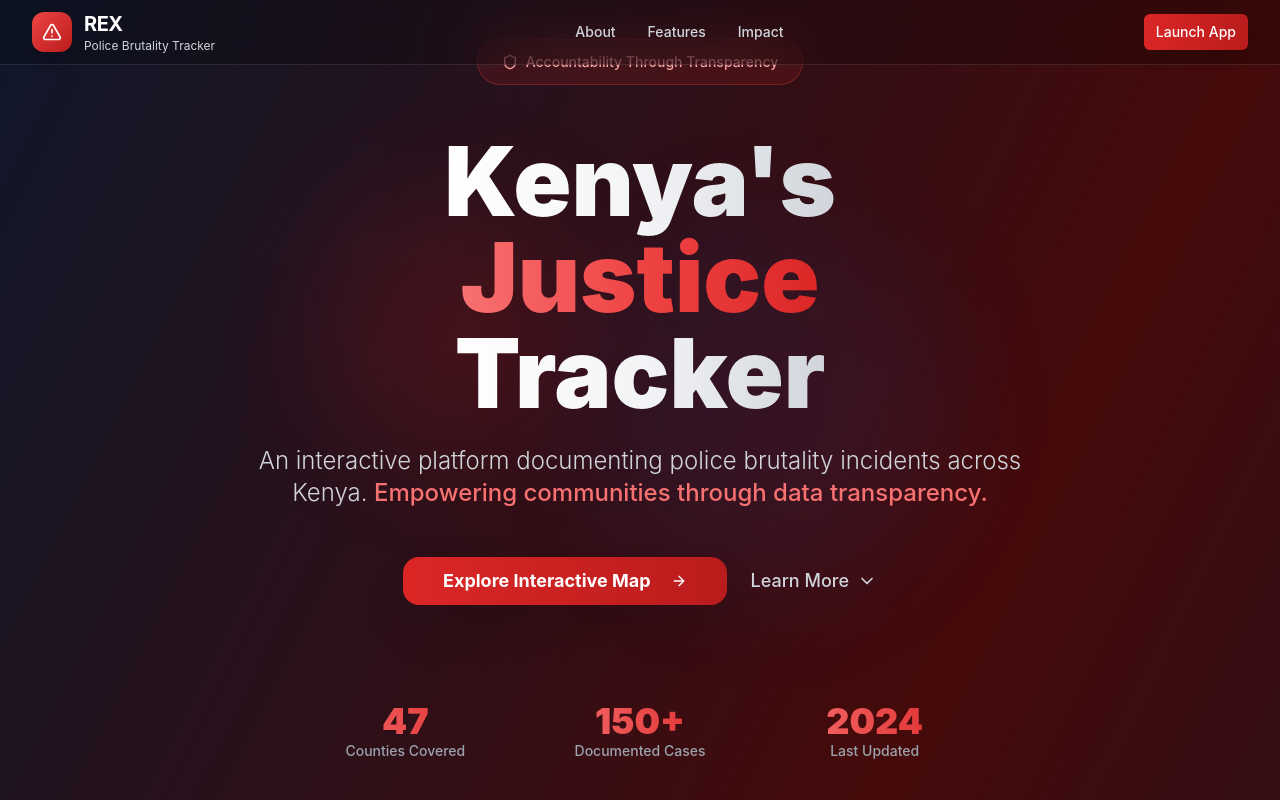
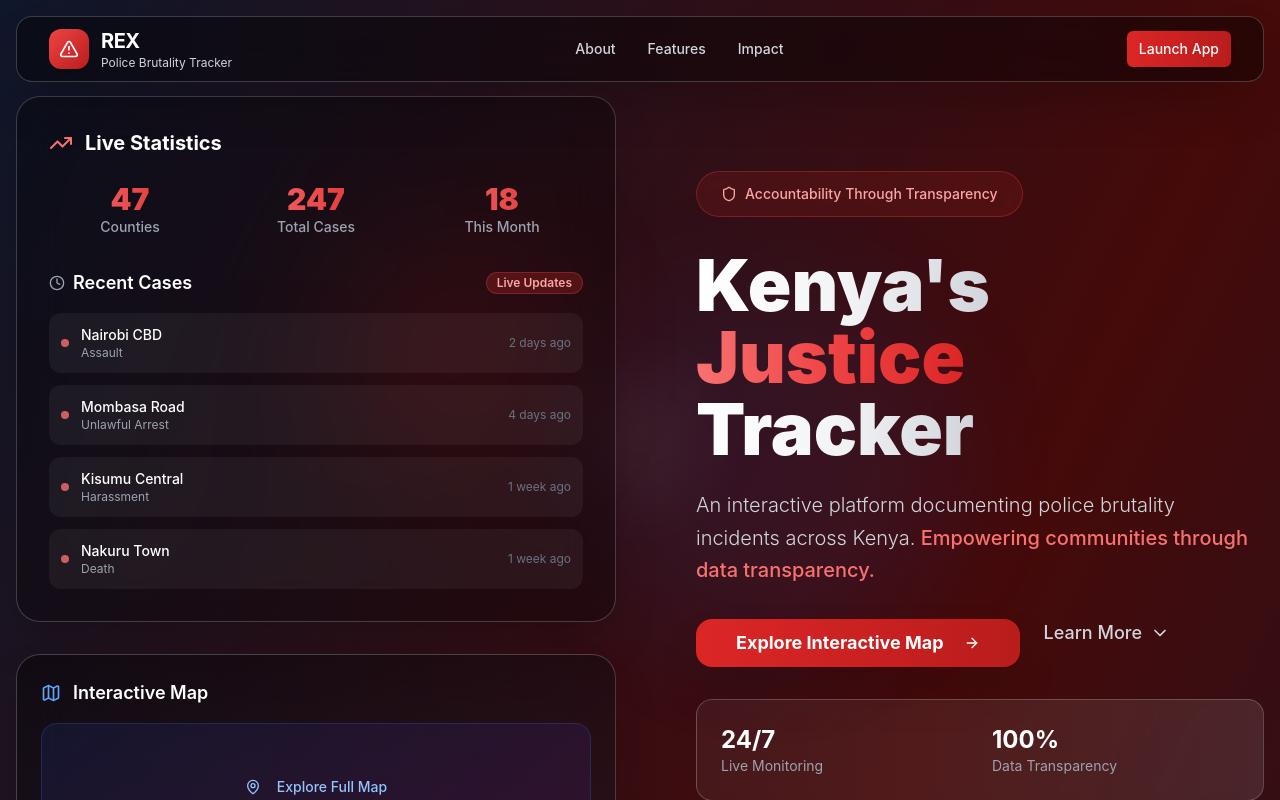
Before and after one commit to SK3CHI3/REX, a React (Vite) app: page / in a window 1280 px wide. Shown: the top 800 px of the page. Built offline with nearby package versions, Linux system fonts and the light colour scheme.

Commit message:
Refactor: Improve homepage hero section
- Move main text to the right side of the hero section.
- Make the header section "hanging".
- Add more data or recent cases to the homepage.

```diff
--- a/src/pages/Home.tsx
+++ b/src/pages/Home.tsx
@@ -1,6 +1,7 @@
 
-import { MapPin, ArrowRight, Shield, Users, Eye, Calendar, AlertTriangle, ChevronDown } from 'lucide-react';
+import { MapPin, ArrowRight, Shield, Users, Eye, Calendar, AlertTriangle, ChevronDown, TrendingUp, Clock, MapIcon } from 'lucide-react';
 import { Button } from '@/components/ui/button';
+import { Badge } from '@/components/ui/badge';
 import { useNavigate } from 'react-router-dom';
 
 const Home = () => {
@@ -15,11 +16,19 @@ const Home = () => {
     element?.scrollIntoView({ behavior: 'smooth' });
   };
 
+  // Recent cases data
+  const recentCases = [
+    { location: 'Nairobi CBD', date: '2 days ago', type: 'Assault' },
+    { location: 'Mombasa Road', date: '4 days ago', type: 'Unlawful Arrest' },
+    { location: 'Kisumu Central', date: '1 week ago', type: 'Harassment' },
+    { location: 'Nakuru Town', date: '1 week ago', type: 'Death' },
+  ];
+
   return (
     <div className="min-h-screen bg-gradient-to-br from-slate-900 via-red-950 to-slate-900 text-white overflow-x-hidden">
-      {/* Navigation Header */}
-      <nav className="fixed top-0 left-0 right-0 z-50 bg-black/20 backdrop-blur-xl border-b border-white/10">
-        <div className="max-w-7xl mx-auto px-4 sm:px-6 lg:px-8">
+      {/* Floating Navigation Header */}
+      <nav className="fixed top-4 left-4 right-4 z-50 bg-black/40 backdrop-blur-2xl border border-white/20 rounded-2xl shadow-2xl">
+        <div className="max-w-7xl mx-auto px-6 lg:px-8">
           <div className="flex items-center justify-between h-16">
             <div className="flex items-center space-x-3">
               <div className="w-10 h-10 bg-gradient-to-br from-red-500 to-red-700 rounded-xl flex items-center justify-center shadow-lg">
@@ -34,19 +43,19 @@ const Home = () => {
             <div className="hidden md:flex items-center space-x-8">
               <button
                 onClick={() => scrollToSection('about')}
-                className="text-gray-300 hover:text-white transition-colors text-sm font-medium"
+                className="text-gray-300 hover:text-white transition-colors text-sm font-medium hover:scale-105 transform duration-200"
               >
                 About
               </button>
               <button
                 onClick={() => scrollToSection('features')}
-                className="text-gray-300 hover:text-white transition-colors text-sm font-medium"
+                className="text-gray-300 hover:text-white transition-colors text-sm font-medium hover:scale-105 transform duration-200"
               >
                 Features
               </button>
               <button
                 onClick={() => scrollToSection('impact')}
-                className="text-gray-300 hover:text-white transition-colors text-sm font-medium"
+                className="text-gray-300 hover:text-white transition-colors text-sm font-medium hover:scale-105 transform duration-200"
               >
                 Impact
               </button>
@@ -55,7 +64,7 @@ const Home = () => {
             <Button
               onClick={handleEnterApp}
               size="sm"
-              className="bg-gradient-to-r from-red-600 to-red-700 hover:from-red-700 hover:to-red-800 text-white shadow-lg hover:shadow-xl transition-all"
+              className="bg-gradient-to-r from-red-600 to-red-700 hover:from-red-700 hover:to-red-800 text-white shadow-lg hover:shadow-xl transition-all hover:scale-105 transform duration-200"
             >
               Launch App
             </Button>
@@ -63,24 +72,107 @@ const Home = () => {
         </div>
       </nav>
 
-      {/* Hero Section */}
-      <section className="relative min-h-screen flex items-center justify-center px-4">
+      {/* Hero Section - Split Layout */}
+      <section className="relative min-h-screen flex items-center px-4 pt-24">
         {/* Background Elements */}
         <div className="absolute inset-0 overflow-hidden">
           <div className="absolute top-1/4 left-1/4 w-64 h-64 bg-red-600/20 rounded-full blur-3xl animate-pulse"></div>
           <div className="absolute bottom-1/4 right-1/4 w-96 h-96 bg-blue-600/10 rounded-full blur-3xl animate-pulse delay-1000"></div>
+          <div className="absolute top-1/2 left-1/2 transform -translate-x-1/2 -translate-y-1/2 w-32 h-32 bg-white/5 rounded-full blur-2xl"></div>
         </div>
 
-        <div className="relative max-w-6xl mx-auto text-center space-y-12">
+        <div className="relative max-w-7xl mx-auto w-full">
+          <div className="grid lg:grid-cols-2 gap-12 items-center">
+
+            {/* Left Side - Data Visualization & Recent Cases */}
+            <div className="space-y-8 animate-fade-in">
+              {/* Live Stats Card */}
+              <div className="bg-black/30 backdrop-blur-xl border border-white/20 rounded-3xl p-8 shadow-2xl">
+                <div className="flex items-center space-x-3 mb-6">
+                  <TrendingUp className="w-6 h-6 text-red-400" />
+                  <h3 className="text-xl font-bold">Live Statistics</h3>
+                </div>
+
+                <div className="grid grid-cols-3 gap-6 mb-8">
+                  <div className="text-center group">
+                    <div className="text-3xl font-black bg-gradient-to-r from-red-400 to-red-600 bg-clip-text text-transparent group-hover:scale-110 transition-transform">
+                      47
+                    </div>
+                    <div className="text-sm text-gray-400 font-medium">Counties</div>
+                  </div>
+                  <div className="text-center group">
+                    <div className="text-3xl font-black bg-gradient-to-r from-red-400 to-red-600 bg-clip-text text-transparent group-hover:scale-110 transition-transform">
+                      247
+                    </div>
+                    <div className="text-sm text-gray-400 font-medium">Total Cases</div>
+                  </div>
+                  <div className="text-center group">
+                    <div className="text-3xl font-black bg-gradient-to-r from-red-400 to-red-600 bg-clip-text text-transparent group-hover:scale-110 transition-transform">
+                      18
+                    </div>
+                    <div className="text-sm text-gray-400 font-medium">This Month</div>
+                  </div>
+                </div>
+
+                {/* Recent Cases */}
+                <div className="space-y-4">
+                  <div className="flex items-center justify-between">
+                    <h4 className="text-lg font-semibold flex items-center">
+                      <Clock className="w-4 h-4 mr-2 text-gray-400" />
+                      Recent Cases
+                    </h4>
+                    <Badge variant="secondary" className="bg-red-900/50 text-red-300 border-red-500/30">
+                      Live Updates
+                    </Badge>
+                  </div>
+
+                  <div className="space-y-3">
+                    {recentCases.map((case_, index) => (
+                      <div key={index} className="flex items-center justify-between p-3 bg-white/5 rounded-xl hover:bg-white/10 transition-colors">
+                        <div className="flex items-center space-x-3">
+                          <div className="w-2 h-2 bg-red-400 rounded-full animate-pulse"></div>
+                          <div>
+                            <p className="text-sm font-medium text-white">{case_.location}</p>
+                            <p className="text-xs text-gray-400">{case_.type}</p>
+                          </div>
+                        </div>
+                        <span className="text-xs text-gray-500">{case_.date}</span>
+                      </div>
+                    ))}
+                  </div>
+                </div>
+              </div>
+
+              {/* Map Preview */}
+              <div className="bg-gradient-to-br from-black/40 to-gray-900/40 backdrop-blur-xl border border-white/20 rounded-3xl p-6 shadow-2xl">
+                <div className="flex items-center space-x-3 mb-4">
+                  <MapIcon className="w-5 h-5 text-blue-400" />
+                  <h4 className="text-lg font-semibold">Interactive Map</h4>
+                </div>
+                <div className="bg-gradient-to-br from-blue-900/20 to-purple-900/20 rounded-2xl h-32 flex items-center justify-center border border-blue-500/20">
+                  <Button
+                    onClick={handleEnterApp}
+                    variant="ghost"
+                    className="text-blue-300 hover:text-white hover:bg-blue-600/20"
+                  >
+                    <MapPin className="w-4 h-4 mr-2" />
+                    Explore Full Map
+                  </Button>
+                </div>
+              </div>
+            </div>
+
+            {/* Right Side - Main Content */}
+            <div className="space-y-8 animate-fade-in lg:pl-8">
               {/* Badge */}
-          <div className="inline-flex items-center space-x-2 bg-red-900/30 backdrop-blur-sm border border-red-500/30 text-red-300 px-6 py-3 rounded-full text-sm font-medium animate-fade-in">
+              <div className="inline-flex items-center space-x-2 bg-red-900/30 backdrop-blur-sm border border-red-500/30 text-red-300 px-6 py-3 rounded-full text-sm font-medium">
                 <Shield className="w-4 h-4" />
                 <span>Accountability Through Transparency</span>
               </div>
 
               {/* Main Headline */}
-          <div className="space-y-6 animate-fade-in">
-            <h1 className="text-5xl sm:text-7xl lg:text-8xl font-black leading-tight">
+              <div className="space-y-6">
+                <h1 className="text-5xl sm:text-6xl lg:text-7xl font-black leading-tight">
                   <span className="bg-gradient-to-r from-white via-gray-100 to-gray-300 bg-clip-text text-transparent">
                     Kenya's
                   </span>
@@ -94,14 +186,14 @@ const Home = () => {
                   </span>
                 </h1>
 
-            <p className="text-xl sm:text-2xl text-gray-300 max-w-3xl mx-auto leading-relaxed font-light">
+                <p className="text-xl text-gray-300 leading-relaxed font-light">
                   An interactive platform documenting police brutality incidents across Kenya.
                   <span className="text-red-400 font-medium"> Empowering communities through data transparency.</span>
                 </p>
               </div>
 
               {/* CTA Buttons */}
-          <div className="flex flex-col sm:flex-row items-center justify-center space-y-4 sm:space-y-0 sm:space-x-6 animate-fade-in">
+              <div className="flex flex-col sm:flex-row items-start space-y-4 sm:space-y-0 sm:space-x-6">
                 <Button
                   onClick={handleEnterApp}
                   size="lg"
@@ -120,25 +212,19 @@ const Home = () => {
                 </button>
               </div>
 
-          {/* Live Stats */}
-          <div className="grid grid-cols-3 gap-8 max-w-2xl mx-auto pt-12 animate-fade-in">
-            <div className="text-center group">
-              <div className="text-3xl sm:text-4xl font-black bg-gradient-to-r from-red-400 to-red-600 bg-clip-text text-transparent group-hover:scale-110 transition-transform">
-                47
+              {/* Key Metrics */}
+              <div className="bg-gradient-to-r from-white/5 to-white/10 backdrop-blur-sm rounded-2xl p-6 border border-white/20">
+                <div className="grid grid-cols-2 gap-6">
+                  <div>
+                    <div className="text-2xl font-bold text-white">24/7</div>
+                    <div className="text-sm text-gray-400">Live Monitoring</div>
                   </div>
-              <div className="text-sm text-gray-400 font-medium">Counties Covered</div>
+                  <div>
+                    <div className="text-2xl font-bold text-white">100%</div>
+                    <div className="text-sm text-gray-400">Data Transparency</div>
                   </div>
-            <div className="text-center group">
-              <div className="text-3xl sm:text-4xl font-black bg-gradient-to-r from-red-400 to-red-600 bg-clip-text text-transparent group-hover:scale-110 transition-transform">
-                150+
                 </div>
-              <div className="text-sm text-gray-400 font-medium">Documented Cases</div>
               </div>
-            <div className="text-center group">
-              <div className="text-3xl sm:text-4xl font-black bg-gradient-to-r from-red-400 to-red-600 bg-clip-text text-transparent group-hover:scale-110 transition-transform">
-                2024
-              </div>
-              <div className="text-sm text-gray-400 font-medium">Last Updated</div>
             </div>
           </div>
         </div>
```
Lines whose indentation alone changed are shown as unchanged.
